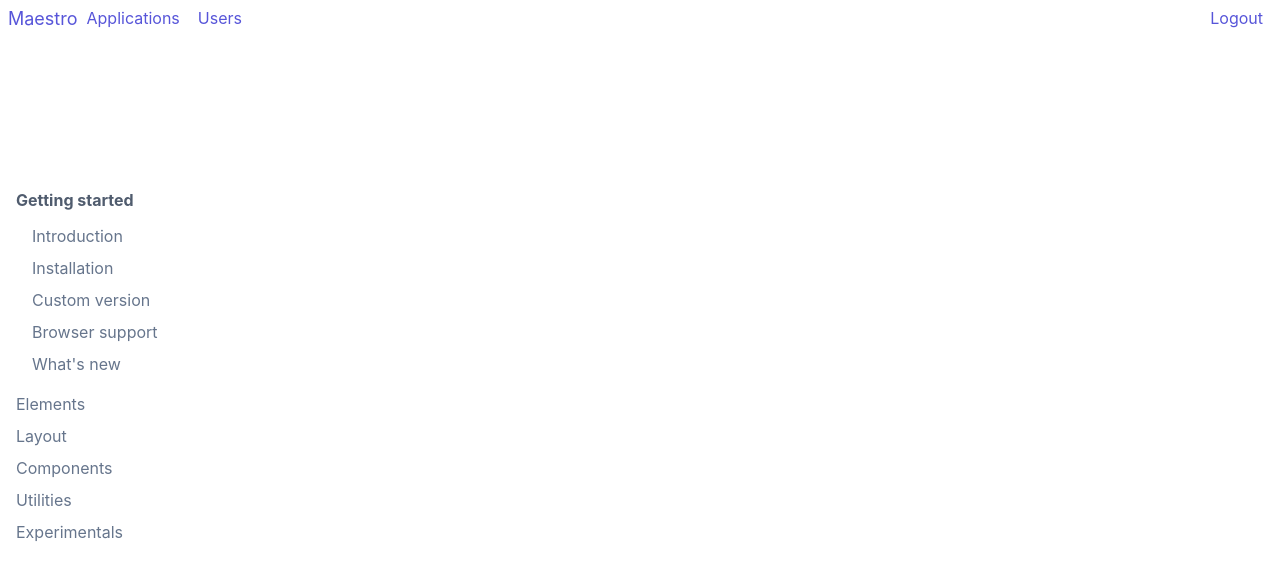
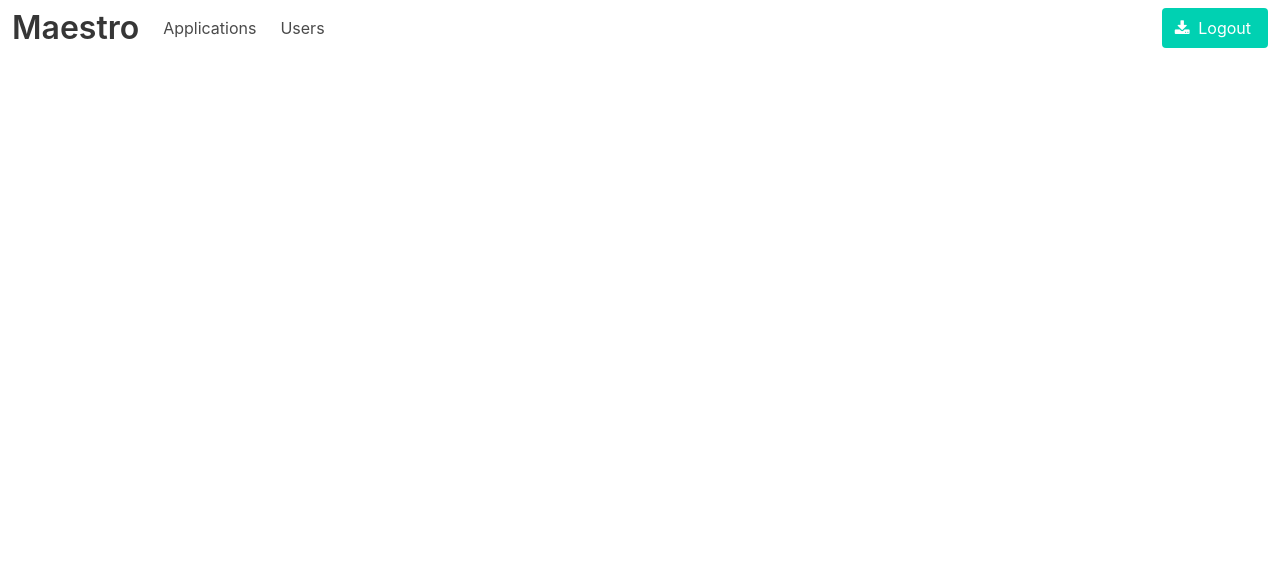
Before and after one commit to ArnoBouts/maestro-gui, a Vue app: page /#/ in a window 1280 px wide. Shown: the top 580 px of the page. Built offline with nearby package versions, Linux system fonts and the light colour scheme; what vue-resource would draw is missing.

Commit message:
switch from spectre to bulma

```diff
--- a/package.json
+++ b/package.json
@@ -14,7 +14,8 @@
     "lint": "eslint --ext .js,.vue src test/unit/specs test/e2e/specs"
   },
   "dependencies": {
-    "spectre.css": "^0.2.14",
+    "bulma": "^0.5.1",
+    "font-awesome": "^4.7.0",
     "vue": "^2.3.3",
     "vue-resource": "^1.3.4",
     "vue-router": "^2.6.0"
--- a/src/App.vue
+++ b/src/App.vue
@@ -1,66 +1,45 @@
 <template>
   <div id="app">
-  <section class="container grid-1280">
-    <header class="navbar">
-      <section class="navbar-section">
-        <a class="btn btn-lg btn-link btn-action show-sm" v-on:click="showSidebar()"><i class="icon icon-menu"></i></a>
-        <a href="#" class="navbar-brand mr-10">Maestro</a>
-        <a href="#/applications" class="btn btn-link">Applications</a>
-        <a href="#/users" class="btn btn-link">Users</a>
-      </section>
-      <section class="navbar-section">
-        <a href="#" class="btn btn-link">Logout</a>
-      </section>
-    </header>
-  </section>
-  <section class="container grid-1280">
-    <section class="columns">
-      <div class="sidebar column col-3 col-sm-12" v-bind:class="{ 'sidebar-visible': isSidebarVisible }">
-        <ul class="sidebar-nav nav">
-          <li class="nav-item active">
-            <a href="index.html#introduction">Getting started</a>
-            <ul class="nav">
-              <li class="nav-item">
-                <a href="index.html#introduction">Introduction</a>
-              </li>
-              <li class="nav-item">
-                <a href="index.html#installation">Installation</a>
-              </li>
-              <li class="nav-item">
-                <a href="index.html#compiling">Custom version</a>
-              </li>
-              <li class="nav-item">
-                <a href="index.html#browsers">Browser support</a>
-              </li>
-              <li class="nav-item">
-                <a href="index.html#whatsnew">What's new</a>
-              </li>
-            </ul>
-          </li>
-          <li class="nav-item">
-            <a href="elements.html">Elements</a>
-          </li>
-          <li class="nav-item">
-            <a href="layout.html">Layout</a>
-          </li>
-          <li class="nav-item">
-            <a href="components.html">Components</a>
-          </li>
-          <li class="nav-item">
-            <a href="utilities.html">Utilities</a>
-          </li>
-          <li class="nav-item">
-            <a href="experimentals.html">Experimentals</a>
-          </li>
-        </ul>
+    <nav class="navbar ">
+      <div class="navbar-brand">
+        <a class="navbar-item" href="/">
+          <h1 class="title">Maestro</h1>
+        </a>
+
+        <div class="navbar-burger burger" v-bind:class="{'is-active': isSidebarVisible}" data-target="navMenubd-example" v-on:click="showSidebar">
+          <span></span>
+          <span></span>
+          <span></span>
+        </div>
       </div>
-      <a class="nav-clear" v-on:click="sowSidebar()"></a>
 
-      <div class="column col-9 col-sm-12">
-        <router-view></router-view>
+      <div id="navMenubd-example" class="navbar-menu" v-bind:class="{'is-active': isSidebarVisible}">
+        <div class="navbar-start">
+          <a class="navbar-item " href="#/applications">
+            Applications
+          </a>
+          <a class="navbar-item " href="#/users">
+            Users
+          </a>
+        </div>
+
+        <div class="navbar-end">
+          <div class="navbar-item">
+            <div class="field is-grouped">
+              <p class="control">
+                <a class="button is-primary" href="#">
+                  <span class="icon">
+                    <i class="fa fa-download"></i>
+                  </span>
+                  <span>Logout</span>
+                </a>
+              </p>
+            </div>
+          </div>
+        </div>
       </div>
-    </section>
-  </section>
+    </nav>
+    <router-view></router-view>
   </div>
 </template>
 
@@ -81,69 +60,5 @@
 </script>
 
 <style>
-@media screen and (min-width: 601px) {
-  .section-header .navbar-section {
-    padding: 0 .5rem;
-  }
-  .sidebar {
-    padding: 7rem 1rem 5rem 1rem;
-  }
-  .sidebar .sidebar-nav {
-    position: relative;
-  }
-  @supports ((position: -webkit-sticky) or (position: sticky)) {
-    .sidebar .sidebar-nav {
-      position: sticky;
-      position: -webkit-sticky;
-      top: 8rem;
-    }
-    .sidebar .sidebar-nav .nav-item a:focus {
-      box-shadow: none;
-    }
-  }
-}
-.nav-clear {
-  display: none;
-}
-@media screen and (max-width: 600px) {
-  .sidebar {
-    background: #fff;
-    height: 100%;
-    left: 0;
-    overflow-y: auto;
-    padding: 6rem 3rem;
-    position: fixed;
-    top: 0;
-    -webkit-transform: translateX(-100%);
-    -ms-transform: translateX(-100%);
-    transform: translateX(-100%);
-    transition: transform .2s ease, -webkit-transform .2s ease;
-    transition: transform .2s ease;
-    transition: -webkit-transform .2s ease;
-    width: 24rem;
-    z-index: 400;
-  }
-  .sidebar .sidebar-visible {
-    -webkit-transform: translateX(0);
-    -ms-transform: translateX(0);
-    transform: translateX(0);
-    transition: transform .2s ease, -webkit-transform .2s ease;
-    transition: transform .2s ease;
-    transition: -webkit-transform .2s ease;
-  }
-  .sidebar .sidebar-visible + .nav-clear {
-    display: block;
-  }
-  .nav-clear {
-    background: rgba(0, 0, 0, .15);
-    display: none;
-    height: 100%;
-    left: 0;
-    position: fixed;
-    right: 0;
-    top: 0;
-    width: 100%;
-    z-index: 300;
-  }
-}
+
 </style>
--- a/src/components/Applications.vue
+++ b/src/components/Applications.vue
@@ -1,19 +1,39 @@
 <template>
-  <div>
-    <div class="card" v-for="(app, name) in catalog.Apps">
-      <div class="card-header">
-        <h4 class="card-title">{{app.DisplayName}}</h4>
-        <h6 class="card-subtitle">Software and hardware</h6>
+  <div class="container">
+  <div class="columns is-multiline">
+    <div class="column is-4" v-for="(app, name) in catalog.Apps">
+      <div class="card">
+      <div class="card-content">
+        <div class="media">
+          <div class="media-left">
+            <figure class="image is-48x48">
+              <img src="http://bulma.io/images/placeholders/96x96.png" alt="Image">
+            </figure>
+          </div>
+          <div class="media-content">
+            <p class="title is-4">{{app.DisplayName}}</p>
+            <p class="subtitle is-6">Subtitle</p>
+          </div>
+        </div>
+        <div class="content">
+          Lorem ipsum dolor sit amet, consectetur adipiscing elit.
+          Phasellus nec iaculis mauris. <a>@bulmaio</a>.
+          <a>#css</a> <a>#responsive</a>
+          <br>
+          <small>11:09 PM - 1 Jan 2016</small>
+          <span class="tag" v-if="services.Services[name]">Installed</span>
+          <span class="tag is-success" v-if="services.Services[name] && services.Services[name].Enable">Enabled</span>
+        </div>
       </div>
-      <div class="card-body">
-        Empower every person and every organization on the planet to achieve more.
-      </div>
-      <div class="card-footer">
-        <span v-if="services.Services[name]">Installed</span>
-        <span v-if="services.Services[name] && services.Services[name].Enable">Active</span>
-        <button class="btn btn-primary" v-if="!services.Services[name]" v-on:click="install(name)">Install</button>
-      </div>
+      <footer class="card-footer">
+        <a class="card-footer-item" v-if="!services.Services[name]" v-on:click="install(name)">Install</a>
+        <a class="card-footer-item" v-if="services.Services[name]" v-on:click="uninstall(name)">Uninstall</a>
+        <a class="card-footer-item" v-if="services.Services[name] && !services.Services[name].Enable">Enable</a>
+        <a class="card-footer-item" v-if="services.Services[name] && services.Services[name].Enable">Disable</a>
+      </footer >
     </div>
+  </div>
+  </div>
   </div>
 </template>
 
@@ -22,12 +42,8 @@
   name: 'applications',
   data () {
     return {
-      catalog: {
-        Apps: []
-      },
-      services: {
-        Services: []
-      }
+      catalog: JSON.parse('{"Workdir":"/maestro","Apps":{"jsxc":{"DisplayName":"Jsxc","Updater":"","Required":false,"Params":null,"LdapGroup":"","Install":null},"kresus":{"DisplayName":"Kresus","Updater":"","Required":false,"Params":null,"LdapGroup":"","Install":null},"ldap":{"DisplayName":"Ldap","Updater":"","Required":true,"Params":null,"LdapGroup":"","Install":null},"maestro":{"DisplayName":"maestro","Updater":"maestro-updater","Required":true,"Params":{"LDAP_ADMIN_PASSWORD":{"Required":true,"Default":""},"MAESTRO_DOMAIN":{"Required":true,"Default":""}},"LdapGroup":"","Install":null},"mail":{"DisplayName":"Mail Server","Updater":"","Required":false,"Params":null,"LdapGroup":"mail","Install":[{"Service":"mail","Command":["maestro-generate-dkim-config"]}]},"nextcloud":{"DisplayName":"Nextcloud","Updater":"","Required":false,"Params":{"ADMIN_PASSWORD":{"Required":true,"Default":""},"ADMIN_USER":{"Required":true,"Default":""}},"LdapGroup":"nextcloud","Install":[{"Service":"nextcloud","Command":["occ","app:enable","user_ldap"]}]},"prosody":{"DisplayName":"Prosody","Updater":"","Required":false,"Params":null,"LdapGroup":"","Install":null},"traefik":{"DisplayName":"Traefik","Updater":"","Required":true,"Params":null,"LdapGroup":"","Install":null}}}'),
+      services: JSON.parse('{"Services":{"jsxc":{"Name":"jsxc","Enable":true,"Checksum":"a49b27894b8b68ed1df3bbb37b82e139a6143605028b61edf2046633799038b5","Params":{}},"ldap":{"Name":"ldap","Enable":true,"Checksum":"e90e1f6a92f531b4053ed2178650ffa61b5ad9cca74a3424bea16168c73ae6ee","Params":{}},"maestro":{"Name":"maestro","Enable":true,"Checksum":"9ffeb87d8767806683dd6bb67fc1ac4a74464467e18bd52ce1dab47770442416","Params":{"LDAP_ADMIN_PASSWORD":"admin","MAESTRO_DOMAIN":"bouts.me"}},"maestro-updater":{"Name":"maestro-updater","Enable":false,"Checksum":"4564172f55766f6c648f50fbef65a850ddb0703f4a61be7387b89df6eba67a0c","Params":{}},"mail":{"Name":"mail","Enable":true,"Checksum":"ac013c9e743b9883be58d47a696f6188ce52d2ea6723f7795101514a17e189c3","Params":{}},"nextcloud":{"Name":"nextcloud","Enable":true,"Checksum":"76a224493faa5a299315836e772ca1c264b6f19ebec8d376474c5f56b4ee3c24","Params":{"ADMIN_PASSWORD":"admin","ADMIN_USER":"admin"}},"prosody":{"Name":"prosody","Enable":false,"Checksum":"229692acdf8037f4c8d371c79c6d9a8370dd38f50fd35cfa2482ee15020d510f","Params":{}},"traefik":{"Name":"traefik","Enable":true,"Checksum":"2411ee6f56e5327fda2b692c41f07ecf6f1d44b934b521a27c36776befd36050","Params":{}}}}')
     }
   },
   mounted: function () {
--- a/src/components/Users.vue
+++ b/src/components/Users.vue
@@ -1,55 +1,53 @@
 <template>
   <div class="container">
-    <div class="columns col-gapless">
+    <div class="columns">
 
-      <div class="column col-6 container">
+      <div class="column is-6">
 
         <div class="columns">
-          <div class="column col-4">Login</div>
-          <div class="column col-4">Name</div>
-          <div class="column col-4">Email</div>
+          <div class="column is-4">Login</div>
+          <div class="column is-4 is-hidden-touch">Name</div>
+          <div class="column is-4 is-hidden-touch">Email</div>
         </div>
         <div class="columns" v-for="user in users">
-          <div class="column col-4">{{user.cn}}</div>
-          <div class="column col-4">{{user.sn}}</div>
-          <div class="column col-4">{{user.mail}}</div>
+          <div class="column is-4">{{user.cn}}</div>
+          <div class="column is-4 is-hidden-touch">{{user.sn}}</div>
+          <div class="column is-4 is-hidden-touch">{{user.mail}}</div>
         </div>
         <div class="columns">
-          <div class="column col-4"><input type="text" v-model="newUser.cn" /></div>
-          <div class="column col-4"><input type="text" v-model="newUser.sn" /></div>
-          <div class="column col-4"><input type="text" v-model="newUser.mail" /></div>
+          <div class="column is-4"><input type="text" v-model="newUser.cn" /></div>
+          <div class="column is-4 is-hidden-touch"><input type="text" v-model="newUser.sn" /></div>
+          <div class="column is-4 is-hidden-touch"><input type="text" v-model="newUser.mail" /></div>
         </div>
 
       </div>
-      <div class="column col-5 container">
+      <div class="column is-5">
 
-        <div class="columns col-oneline">
-          <div class="column col-6" v-for="group in groups">{{group.cn}}</div>
+        <div class="columns">
+          <div class="column is-6" v-for="group in groups">{{group.cn}}</div>
         </div>
-        <div class="columns col-oneline" v-for="user in users">
-          <div class="column col-6" v-for="(grant, service) in grants[user.dn]">
-            <label class="form-checkbox">
+        <div class="columns" v-for="user in users">
+          <div class="column is-6" v-for="(grant, service) in grants[user.dn]">
+            <label class="checkbox">
               <input type="checkbox" v-model="grant.granted" v-on:change.stop="grantService(service, user.dn)" />
-              <i class="form-icon"></i>&nbsp;
             </label>
           </div>
         </div>
-
       </div>
-      <div class="column col-1 container">
+      <div class="column is-1">
 
         <div class="columns">
-          <div class="column col-1">
+          <div class="column is-1">
           </div>
         </div>
         <div class="columns" v-for="user in users">
-          <div class="column col-12">
-            <button class="btn btn-sm btn-action" v-on:click="deleteUser(user.dn)"><i class="icon icon-delete"></i></button>
+          <div class="column is-12">
+            <button class="button is-small" v-on:click="deleteUser(user.dn)"><i class="fa fa-user-times"></i></button>
           </div>
         </div>
         <div class="columns">
-          <div class="column col-1">
-            <button class="btn btn-sm btn-action" v-on:click="addUser(newUser.cn, newUser.sn, newUser.mail)"><i class="icon icon-plus"></i></button>
+          <div class="column is-1">
+            <button class="button is-small" v-on:click="addUser(newUser.cn, newUser.sn, newUser.mail)"><i class="fa fa-user-plus"></i></button>
           </div>
         </div>
 
--- a/src/main.js
+++ b/src/main.js
@@ -4,8 +4,8 @@
 import VueResource from 'vue-resource'
 import App from './App'
 import router from './router'
-import 'spectre.css/dist/spectre.css'
-import 'spectre.css/dist/spectre-icons.css'
+import 'font-awesome/css/font-awesome.css'
+import 'bulma/css/bulma.css'
 
 Vue.config.productionTip = false
 
```
Also changed, not shown: 1 other file (tests, documents, lock files or other folders).
